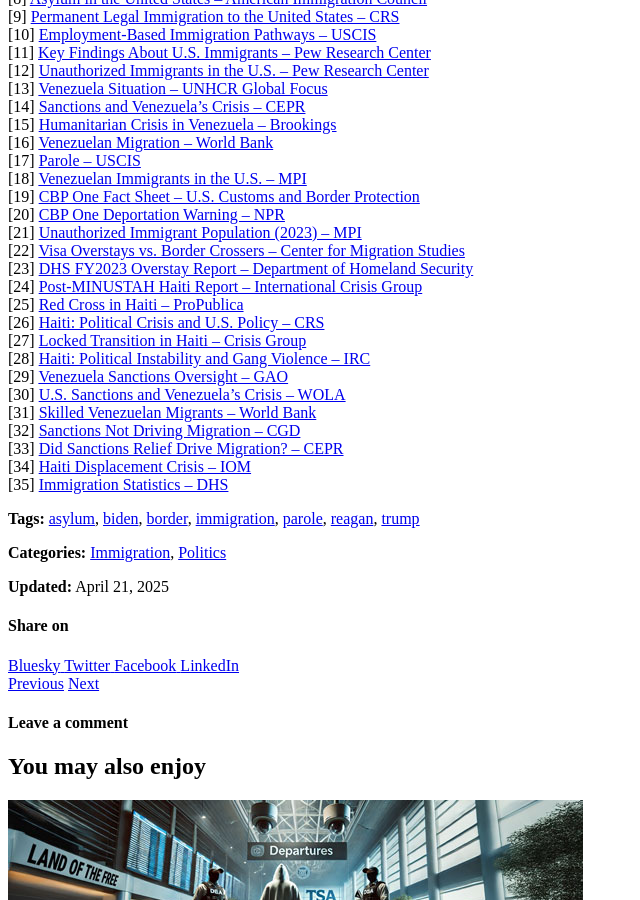
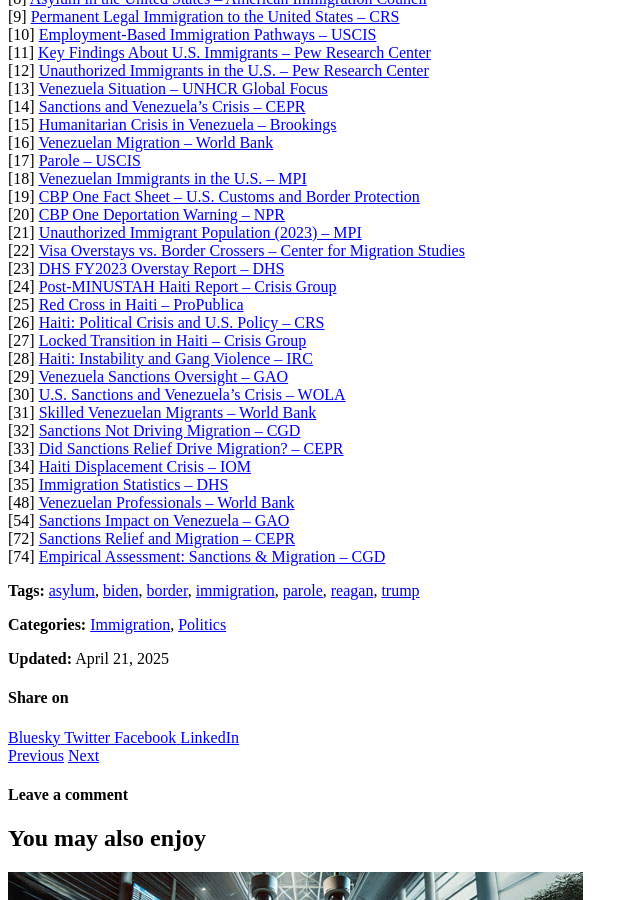
Before and after one commit to mrbrant89/wokedissident, a Jekyll site: the page built from _posts/2025/04/2025-04-21-reagan-to-biden-immigration.md, in a window 1280 px wide and 900 px high, scrolled down 20439 px. Shown: the whole window, without its empty margins (0-640 px from the left). Built offline with Jekyll 4.4.1, drawn with Linux system fonts in a browser that asks for light colours; cached includes are drawn as plain includes; comment, search, counter and statistics services are not loaded.

Commit message:
Source List

```diff
--- a/_posts/2025/04/2025-04-21-reagan-to-biden-immigration.md
+++ b/_posts/2025/04/2025-04-21-reagan-to-biden-immigration.md
@@ -1371,12 +1371,12 @@
 [20] <a href="https://www.iowapublicradio.org/news-from-npr/2025-04-08/migrants-who-entered-the-u-s-via-cbp-one-app-should-leave-immediately-dhs-says">CBP One Deportation Warning – NPR</a>
 [21] <a href="https://www.migrationpolicy.org/news/unauthorized-immigrant-population-mid-2023">Unauthorized Immigrant Population (2023) – MPI</a>
 [22] <a href="https://cmsny.org/publications/jmhs-visa-overstays-border-wall/">Visa Overstays vs. Border Crossers – Center for Migration Studies</a>
-[23] <a href="https://www.dhs.gov/sites/default/files/2024-10/24_1011_CBP-Entry-Exit-Overstay-Report-FY23-Data.pdf">DHS FY2023 Overstay Report – Department of Homeland Security</a>
-[24] <a href="https://www.crisisgroup.org/sites/default/files/044-towards-a-post-minustah-haiti-making-an-effective-transition.pdf">Post-MINUSTAH Haiti Report – International Crisis Group</a>
+[23] <a href="https://www.dhs.gov/sites/default/files/2024-10/24_1011_CBP-Entry-Exit-Overstay-Report-FY23-Data.pdf">DHS FY2023 Overstay Report – DHS</a>
+[24] <a href="https://www.crisisgroup.org/sites/default/files/044-towards-a-post-minustah-haiti-making-an-effective-transition.pdf">Post-MINUSTAH Haiti Report – Crisis Group</a>
 [25] <a href="https://www.propublica.org/article/how-the-red-cross-raised-half-a-billion-dollars-for-haiti-and-built-6-homes">Red Cross in Haiti – ProPublica</a>
 [26] <a href="https://www.congress.gov/crs-product/R47394">Haiti: Political Crisis and U.S. Policy – CRS</a>
 [27] <a href="https://www.crisisgroup.org/latin-america-caribbean/caribbean/haiti/107-locked-transition-politics-and-violence-haiti">Locked Transition in Haiti – Crisis Group</a>
-[28] <a href="https://www.rescue.org/article/haiti-political-instability-gang-violence-and-disease">Haiti: Political Instability and Gang Violence – IRC</a>
+[28] <a href="https://www.rescue.org/article/haiti-political-instability-gang-violence-and-disease">Haiti: Instability and Gang Violence – IRC</a>
 [29] <a href="https://www.gao.gov/products/gao-21-239">Venezuela Sanctions Oversight – GAO</a>
 [30] <a href="https://www.wola.org/2020/10/new-report-us-sanctions-aggravated-venezuelas-crisis__trashed/">U.S. Sanctions and Venezuela’s Crisis – WOLA</a>
 [31] <a href="https://documents1.worldbank.org/curated/en/099022024085522704/pdf/P17578013f69d804019f8516ffbb072fc34.pdf">Skilled Venezuelan Migrants – World Bank</a>
@@ -1384,3 +1384,7 @@
 [33] <a href="https://cepr.net/publications/did-sanctions-relief-drive-venezuelan-migration-to-the-us/">Did Sanctions Relief Drive Migration? – CEPR</a>
 [34] <a href="https://www.iom.int/news/haiti-displacement-triples-surpassing-one-million-humanitarian-crisis-worsens">Haiti Displacement Crisis – IOM</a>
 [35] <a href="https://www.dhs.gov/immigration-statistics">Immigration Statistics – DHS</a>
+[48] <a href="https://documents1.worldbank.org/curated/en/099022024085522704/pdf/P17578013f69d804019f8516ffbb072fc34.pdf">Venezuelan Professionals – World Bank</a>
+[54] <a href="https://www.gao.gov/products/gao-21-239">Sanctions Impact on Venezuela – GAO</a>
+[72] <a href="https://cepr.net/publications/did-sanctions-relief-drive-venezuelan-migration-to-the-us/">Sanctions Relief and Migration – CEPR</a>
+[74] <a href="https://www.cgdev.org/publication/sanctions-venezuela-not-driving-migration-southwest-border-empirical-assessment">Empirical Assessment: Sanctions & Migration – CGD</a>
```
